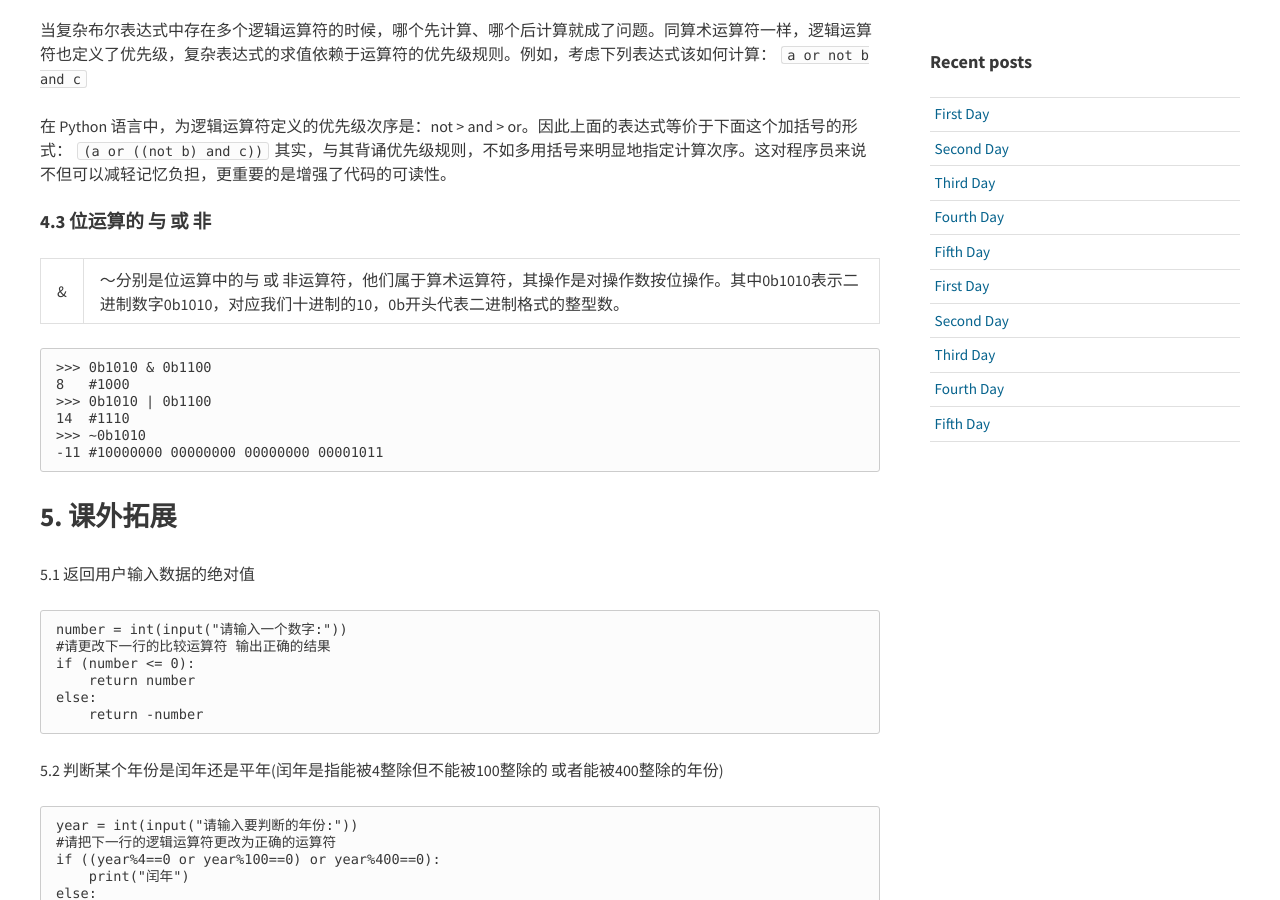
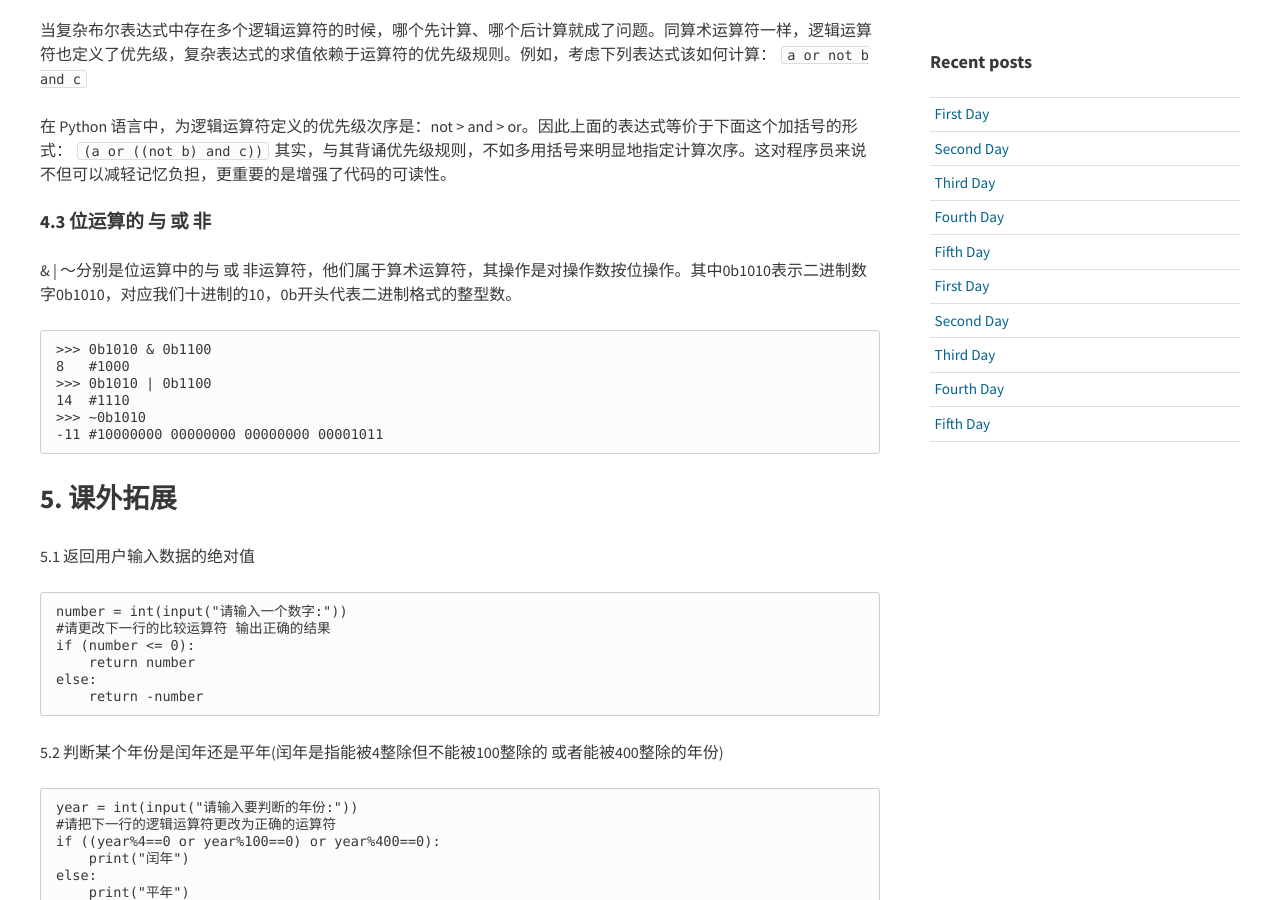
Before and after one commit to dushuaicode/dushuaicode.github.io, a Jekyll site: the page built from _posts/2017-06-16-05.md, in a window 1280 px wide and 900 px high, scrolled down 5080 px. Built offline with Jekyll 4.4.1, drawn with Linux system fonts in a browser that asks for light colours; nearby versions of some CDN libraries.

Commit message:
fix error

````diff
--- a/_posts/2017-06-16-05.md
+++ b/_posts/2017-06-16-05.md
@@ -180,7 +180,7 @@ False
 
 ### 4.3 位运算的 与 或 非
 
-& | ～分别是位运算中的与 或 非运算符，他们属于算术运算符，其操作是对操作数按位操作。其中0b1010表示二进制数字0b1010，对应我们十进制的10，0b开头代表二进制格式的整型数。
+& \| ～分别是位运算中的与 或 非运算符，他们属于算术运算符，其操作是对操作数按位操作。其中0b1010表示二进制数字0b1010，对应我们十进制的10，0b开头代表二进制格式的整型数。
 
 ```
 >>> 0b1010 & 0b1100
````
